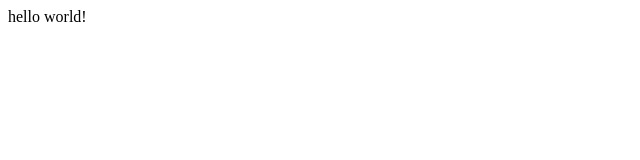
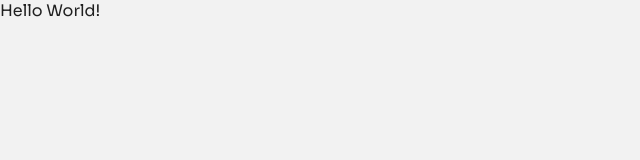
Before and after one commit to lucavini/TicketShop, a React (Create React App) app: page / in a window 1280 px wide. Shown: the top 160 px of the page, without its empty margins (0-640 px from the left). Built offline with nearby package versions, Linux system fonts and the light colour scheme.

Commit message:
feat: global styles and color palette

```diff
--- a/src/App.tsx
+++ b/src/App.tsx
@@ -1,10 +1,21 @@
 import React from 'react';
+
+import { ThemeProvider as MUIThemeProvider } from '@mui/material/styles';
+import { ThemeProvider as SCThemeProvider } from 'styled-components';
+
+import GlobalStyles from './Styles/global';
+
+import MUITheme from './Styles/Default/MUI';
+import SCTheme from './Styles/Default/Styled';
 
 function App() {
   return (
-    <div className="App">
-      hello world!
-    </div>
+    <MUIThemeProvider theme={MUITheme}>
+      <SCThemeProvider theme={SCTheme}>
+        <GlobalStyles />
+        <div>Hello World!</div>
+      </SCThemeProvider>
+    </MUIThemeProvider>
   );
 }
 
--- /dev/null
+++ b/src/Styles/Default/MUI.ts
@@ -0,0 +1,29 @@
+import { createTheme } from '@mui/material/styles';
+
+const theme = createTheme({
+  typography: {
+    fontFamily: '"Sora", sans-serif',
+  },
+
+  palette: {
+    primary: {
+      lighter: '#84BBE9',
+      light: '#518CBC',
+      main: '#1C5788',
+      dark: '#003057',
+    },
+
+    secondary: {
+      lighter: '#F2F2F2',
+      light: '#E6E6E6',
+      main: '#8C8C8C',
+      dark: '#202020',
+    },
+
+    error: {
+      main: '#F13E3E',
+    },
+  },
+});
+
+export default theme;
--- /dev/null
+++ b/src/Styles/Default/Styled.ts
@@ -0,0 +1,21 @@
+export default {
+  palette: {
+    primary: {
+      lighter: '#84BBE9',
+      light: '#518CBC',
+      main: '#1C5788',
+      dark: '#003057',
+    },
+
+    secondary: {
+      lighter: '#F2F2F2',
+      light: '#E6E6E6',
+      main: '#8C8C8C',
+      dark: '#202020',
+    },
+
+    error: {
+      main: '#F13E3E',
+    },
+  },
+};
--- a/src/Styles/global.ts
+++ b/src/Styles/global.ts
@@ -0,0 +1,22 @@
+import { createGlobalStyle } from 'styled-components';
+
+export default createGlobalStyle`
+    *{
+        margin: 0;
+        padding: 0;
+        box-sizing: border-box;
+        font-family: 'Sora', sans-serif;
+    }
+
+    body{
+        font-size: 16px;
+        background: ${({ theme }) => theme.palette.secondary.lighter};
+        color:  ${({ theme }) => theme.palette.secondary.dark};
+    }
+
+    button{
+        cursor: pointer;
+    }
+
+
+`;
```
Also changed, not shown: src/@types/styles.d.ts (added, +49 -0 lines).
